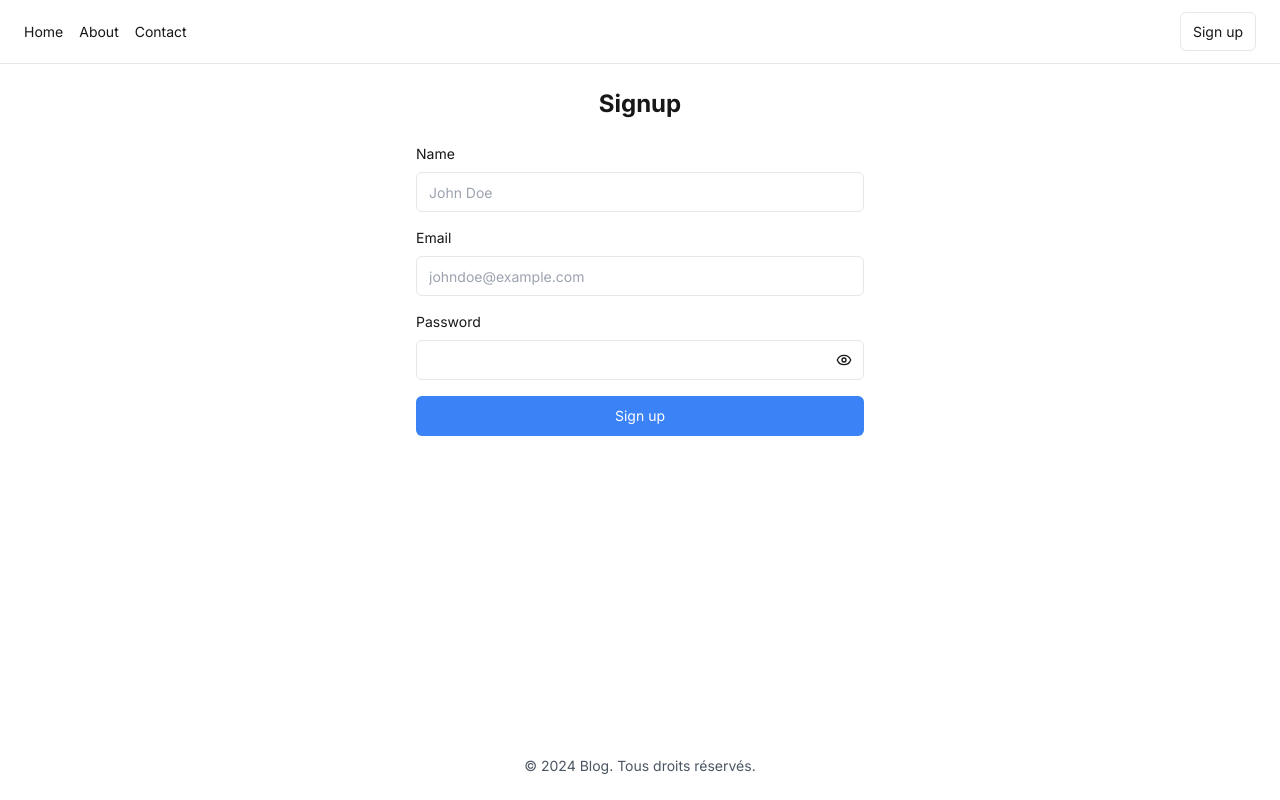
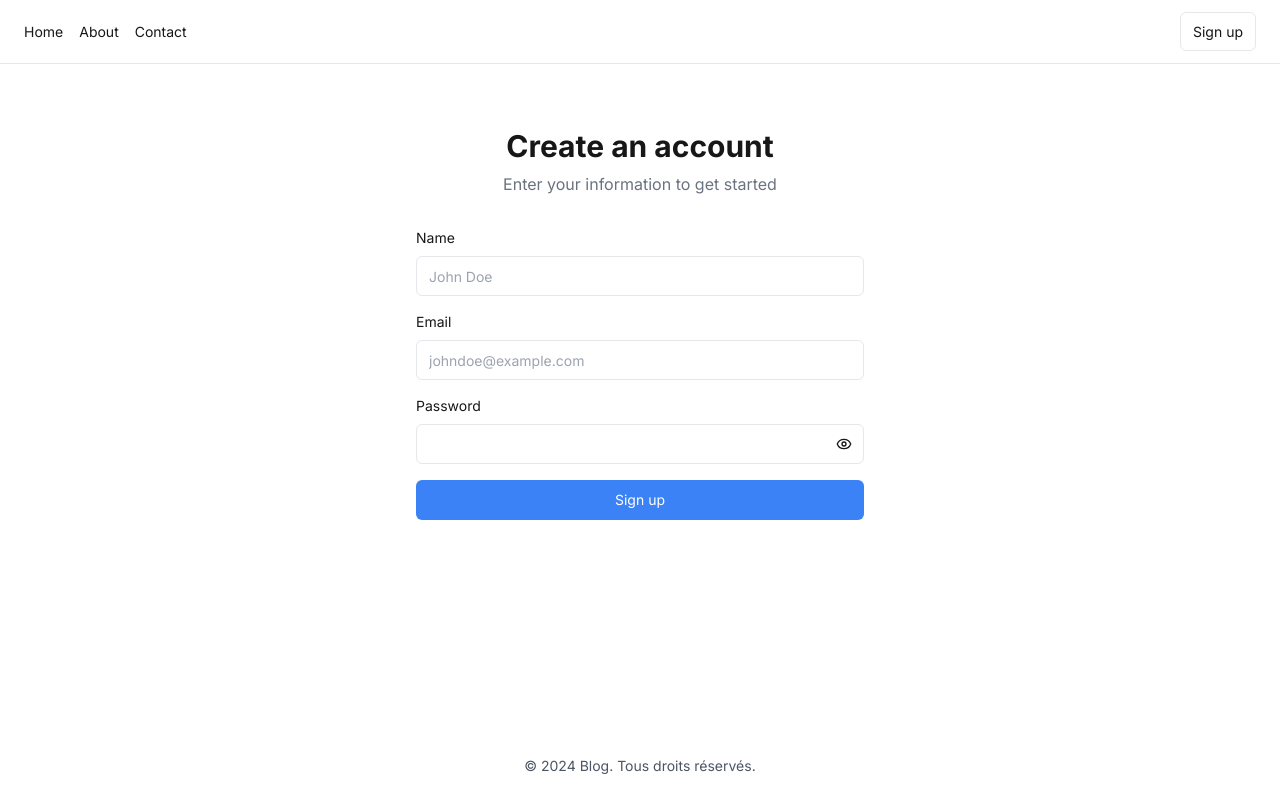
Before and after one commit to bricard-dev/next-auth-test, a Next.js app: page /signup in a window 1280 px wide. Built offline with nearby package versions, Linux system fonts and the light colour scheme.

Commit message:
Improve the style of the registration page by increasing the size of the title and adding a descriptive subtitle.

```diff
--- a/src/app/(public)/signup/page.tsx
+++ b/src/app/(public)/signup/page.tsx
@@ -2,8 +2,11 @@ import SignupForm from './form';
 
 export default function Signup() {
   return (
-    <div className="max-w-md w-full mx-auto space-y-6">
-      <h1 className="text-2xl font-bold text-center">Signup</h1>
+    <div className="max-w-md w-full mx-auto mt-10 space-y-8">
+      <div className="space-y-2 text-center">
+        <h1 className="text-3xl font-bold">Create an account</h1>
+        <p className="text-gray-500">Enter your information to get started</p>
+      </div>
       <SignupForm />
     </div>
   );
```
